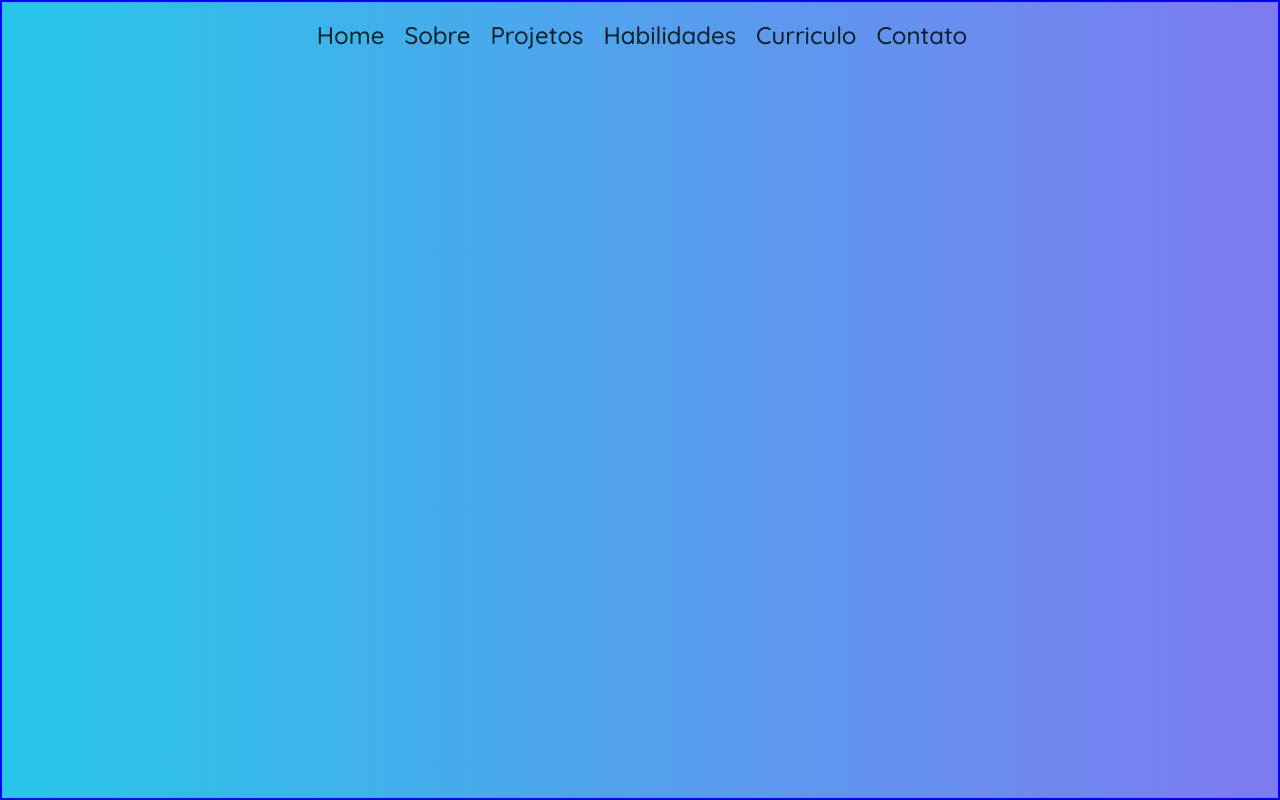
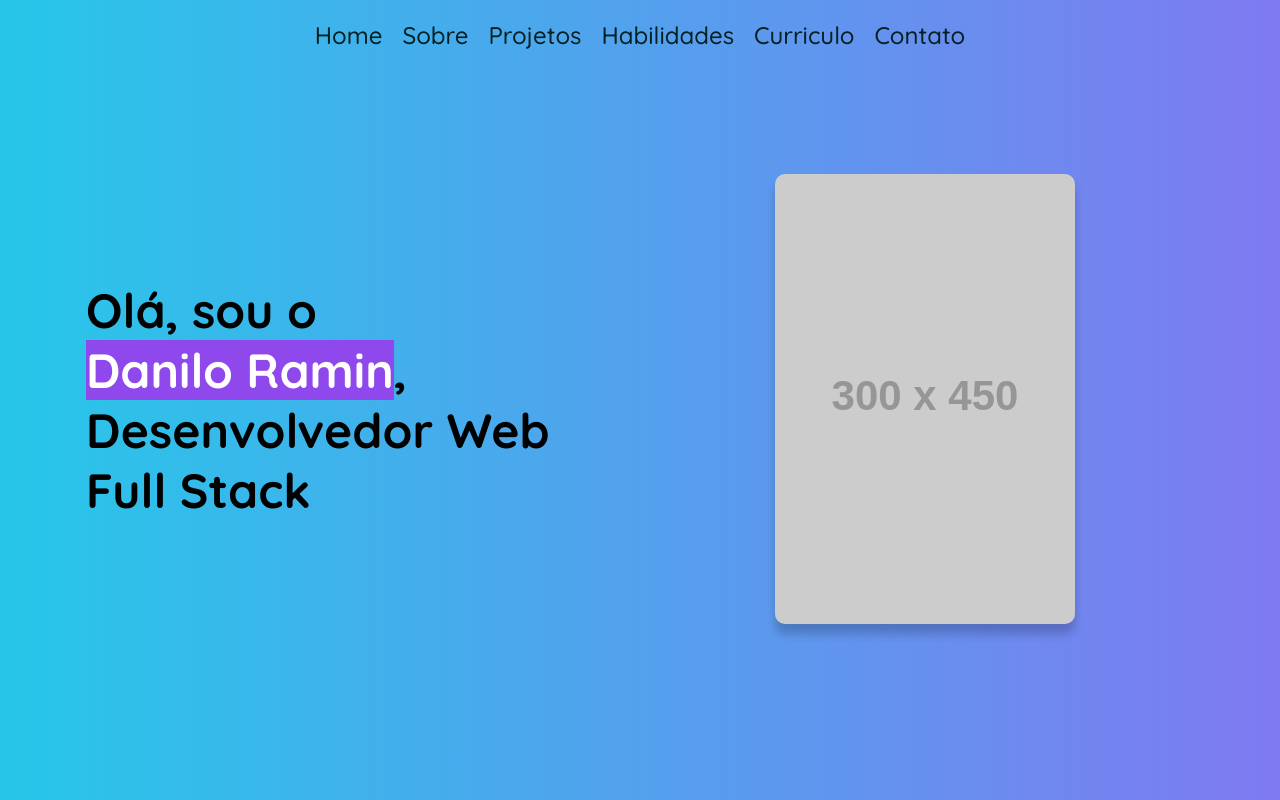
Before and after one commit to daniloramin/portifolio, a React (Vite) app: page / in a window 1280 px wide. Built offline with nearby package versions, Linux system fonts and the light colour scheme.

Commit message:
criacao base da home

```diff
--- a/src/App.css
+++ b/src/App.css
@@ -14,6 +14,13 @@
   padding: 0;
   box-sizing: border-box;
   font-size: 10px;
+  font-family: Roboto;
+}
+
+h1,
+h2,
+h3 {
+  font-family: Quicksand;
 }
 
 @media (max-width: 900px) {
@@ -26,6 +33,7 @@
   max-width: 1140px;
   width: 100%;
   margin: auto;
+  padding: 40px 16px;
 }
 
 img {
--- a/src/components/home/Home.tsx
+++ b/src/components/home/Home.tsx
@@ -1,4 +1,5 @@
 import { StyledHome } from "./style";
+import { StyledBackgroundHighlight } from "../styled/styled";
 
 import { Header } from "@components/header";
 
@@ -6,6 +7,22 @@ export const Home = () => {
   return (
     <StyledHome>
       <Header />
+
+      <div className="container width">
+        <div className="left">
+          <h1>
+            Olá, sou o
+            <br />
+            <StyledBackgroundHighlight>Danilo Ramin</StyledBackgroundHighlight>,
+            <br />
+            Desenvolvedor Web Full Stack
+          </h1>
+        </div>
+
+        <div className="right">
+          <img src="https://placehold.co/300x450" alt="Imagem de Danilo Ramin" />
+        </div>
+      </div>
     </StyledHome>
   );
 };
--- a/src/components/home/style.ts
+++ b/src/components/home/style.ts
@@ -1,10 +1,54 @@
 import styled from "styled-components";
 
 export const StyledHome = styled.section`
-  border: 2px solid blue;
   height: 100vh;
   height: 100dvh;
 
   background-color: var(--primary);
   background-image: linear-gradient(to right, var(--primary), var(--secondary));
+
+  display: grid;
+  place-items: center;
+
+  div.container {
+    display: grid;
+    grid-template-columns: 1fr 1fr;
+    justify-items: center;
+    align-items: center;
+    gap: 30px;
+
+    .left {
+      h1 {
+        font-size: 48px;
+      }
+    }
+
+    .right {
+      position: relative;
+      z-index: 1;
+      border-radius: 10px;
+
+      img {
+        max-width: 300px;
+        aspect-ratio: 1/1.5;
+        border-radius: inherit;
+        box-shadow: 0 10px 10px 0 rgba(0, 0, 0, 0.2);
+      }
+    }
+
+    @media (max-width: 750px) {
+      & {
+        grid-template-columns: 1fr;
+        text-align: center;
+      }
+    }
+
+    @media (max-width: 500px) {
+      .left {
+        h1 {
+          font-size: 30px;
+        }
+      }
+    }
+  }
 `;
--- /dev/null
+++ b/src/components/styled/styled.ts
@@ -0,0 +1,8 @@
+import styled from "styled-components";
+
+export const StyledBackgroundHighlight = styled.span`
+  background-color: var(--accent);
+  color: white;
+  font-size: inherit;
+  font-family: inherit;
+`;
```
Also changed, not shown: notes.txt.
